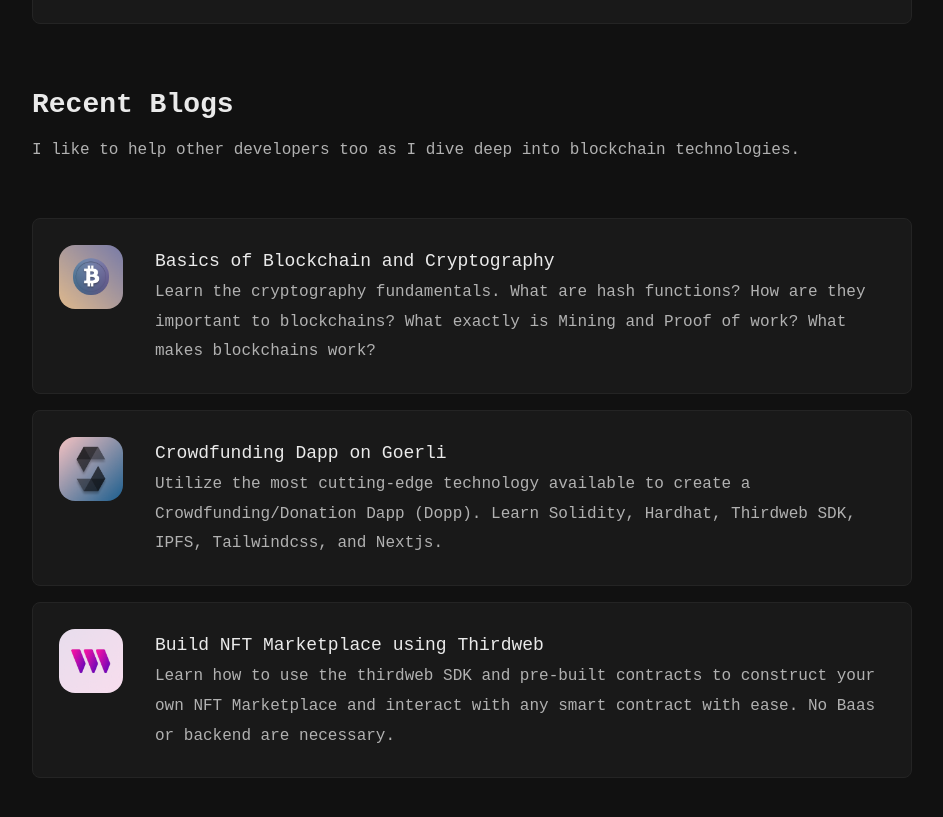
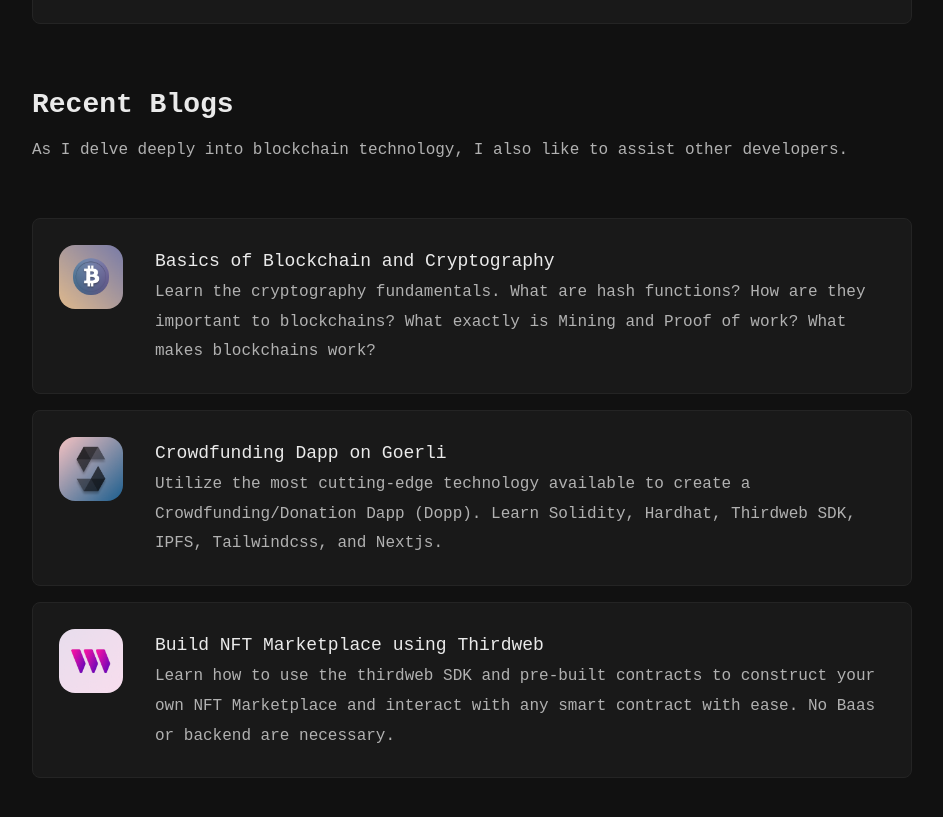
Before and after one commit to harshpandey002/portfolio-new, a Next.js app: page / in a window 1280 px wide. Shown: the part 1560-2377 px from the top of the page, without its empty margins (168-1111 px from the left). Built offline with nearby package versions, Linux system fonts and the light colour scheme.

Commit message:
Blog desc

```diff
--- a/pages/index.jsx
+++ b/pages/index.jsx
@@ -157,8 +157,8 @@ export default function Home({ blogs }) {
         >
           <h2>Recent Blogs</h2>
           <p>
-            I like to help other developers too as I dive deep into blockchain
-            technologies.
+            As I delve deeply into blockchain technology, I also like to assist
+            other developers.
           </p>
           <div className={styles.projects}>
             {React.Children.toArray(
```
